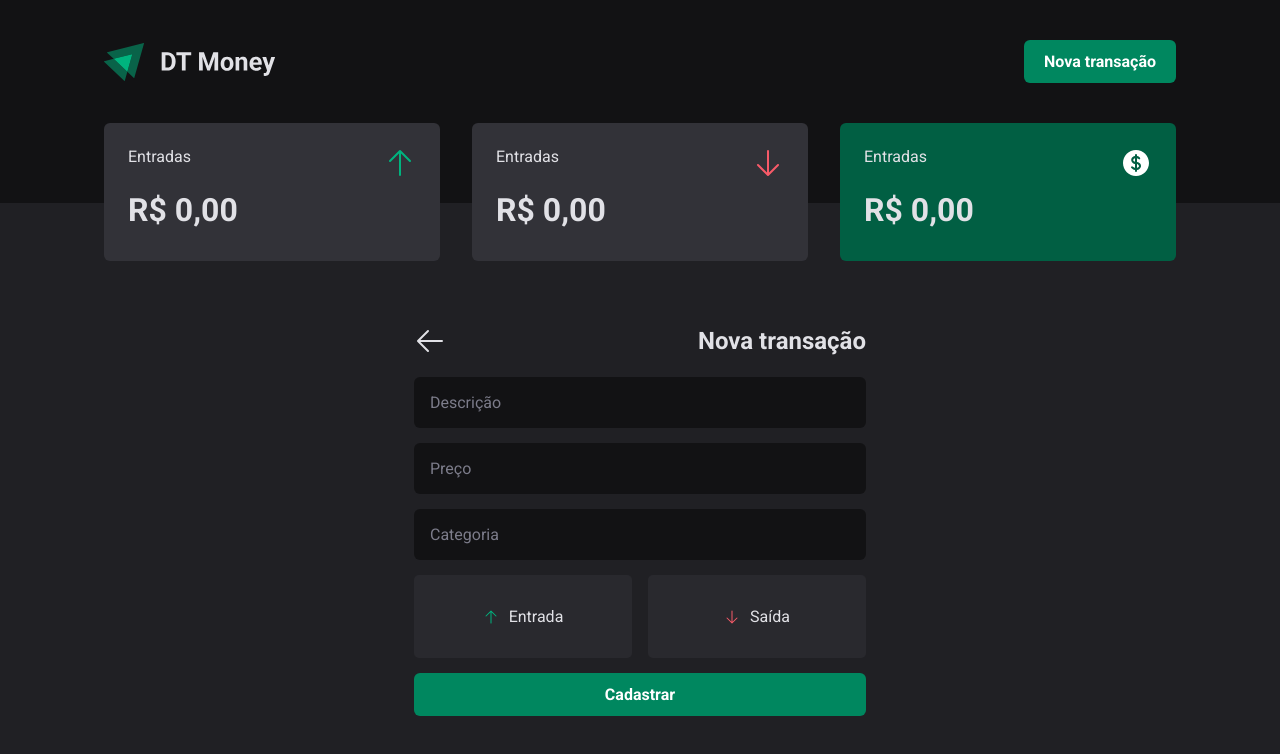
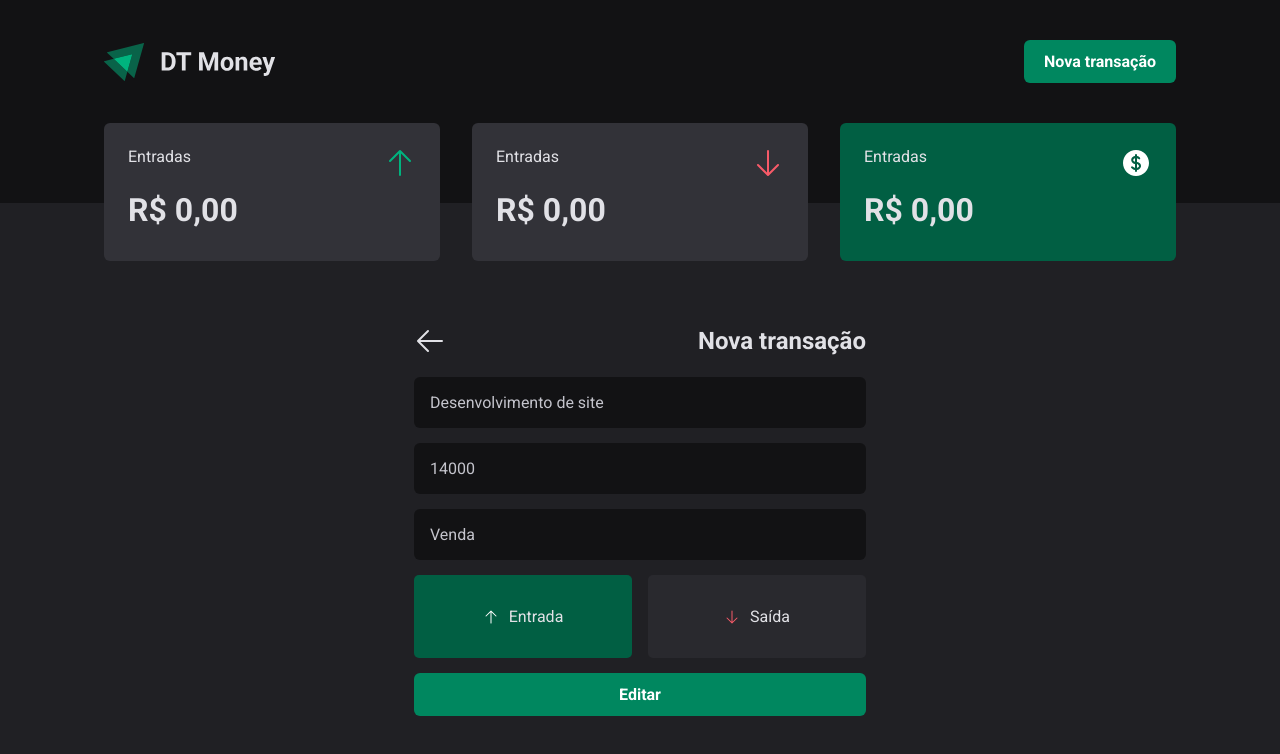
Before and after one commit to EduardoVital/DT-Money-vue-version, a Vue app in the folder DT-Money/: page /edit-transaction/1 in a window 1280 px wide. Shown: the top 754 px of the page. Built offline with nearby package versions, Linux system fonts and the light colour scheme; data requests are answered from the project's data file.

Commit message:
Add route to fetch clicked transaction

```diff
--- a/DT-Money/src/services/transactions/index.ts
+++ b/DT-Money/src/services/transactions/index.ts
@@ -29,3 +29,11 @@ export const putTransactions = async (form: Form ) => {
     createdAt: new Date(),
   })
 }
+
+export const getTransaction = async (id: string) => {
+  return await api.get(`transactions/${id}`, {
+    params: {
+      id,
+    },
+  })
+}
--- a/DT-Money/src/views/Transactions/CreateTransaction/CreateTransaction.vue
+++ b/DT-Money/src/views/Transactions/CreateTransaction/CreateTransaction.vue
@@ -3,12 +3,15 @@ import { ArrowUpIcon, ArrowDownIcon, ArrowLeftIcon } from "@heroicons/vue/24/sol
 
 import useVuelidate from "@vuelidate/core";
 import { required } from "@vuelidate/validators";
-import { ref } from 'vue';
+import { ref, onMounted, computed } from 'vue';
 import type { Ref } from 'vue'
 import router from '@/router';
 import { Form } from '../../../types/index'
 import { useTransactions } from "@/stores/transactions";
+import { useRoute } from 'vue-router';
+import { getTransaction } from "@/services/transactions";
 
+const route = useRoute();
 const transactions = useTransactions();
 
 const formData: Ref<Form> = ref({
@@ -27,6 +30,12 @@ const rules = {
 
 const v$ = useVuelidate(rules, formData)
 
+const buttonText = computed(() => route.params.id ? 'Editar' : 'Cadastrar')
+
+onMounted(() => {
+  if (route.params.id) fetchTransaction();
+})
+
 const submitForm = async () => {
   const result = await v$.value.$validate();
 
@@ -42,6 +51,17 @@ const selectedType = (value: string) => {
 
 const goBackHome = () => {
   router.push('/');
+}
+
+const fetchTransaction = () => {
+  const id = route.params.id.toString()
+  getTransaction(id).then(response => {
+    const { category, price, description, type } = response?.data;
+    formData.value.category = category
+    formData.value.price = price
+    formData.value.description = description
+    formData.value.type = type
+  })
 }
 
 </script>
@@ -70,7 +90,7 @@ const goBackHome = () => {
       </div>
       <span v-if="v$.type.$error">* Necessário escolher um tipo</span>
 
-      <button type="submit">Cadastrar</button>
+      <button type="submit">{{ buttonText }}</button>
 
     </form>
   </section>
--- a/DT-Money/src/views/Transactions/TransactionsTable/TransactionsTable.vue
+++ b/DT-Money/src/views/Transactions/TransactionsTable/TransactionsTable.vue
@@ -36,7 +36,6 @@ const checkAllItems = () => {
 }
 
 const editTransaction = (id: number) => {
-  console.log(id)
   router.push({
     name: 'edit-transaction',
     params: {
```
